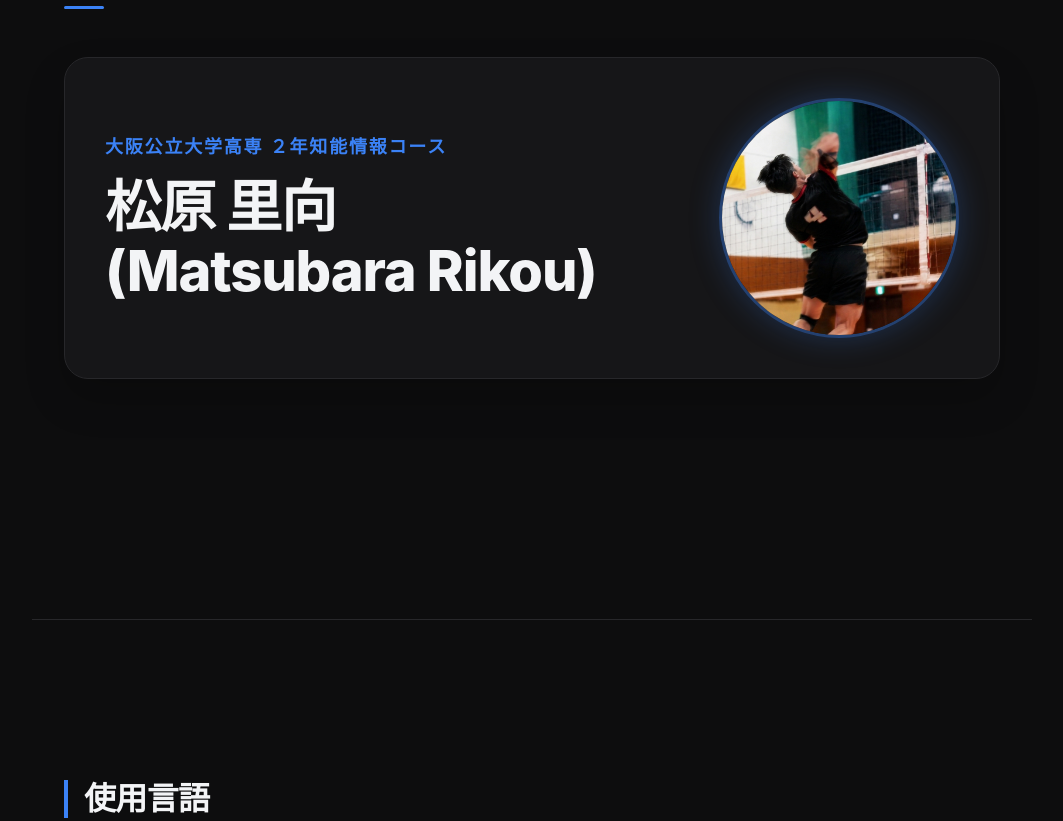
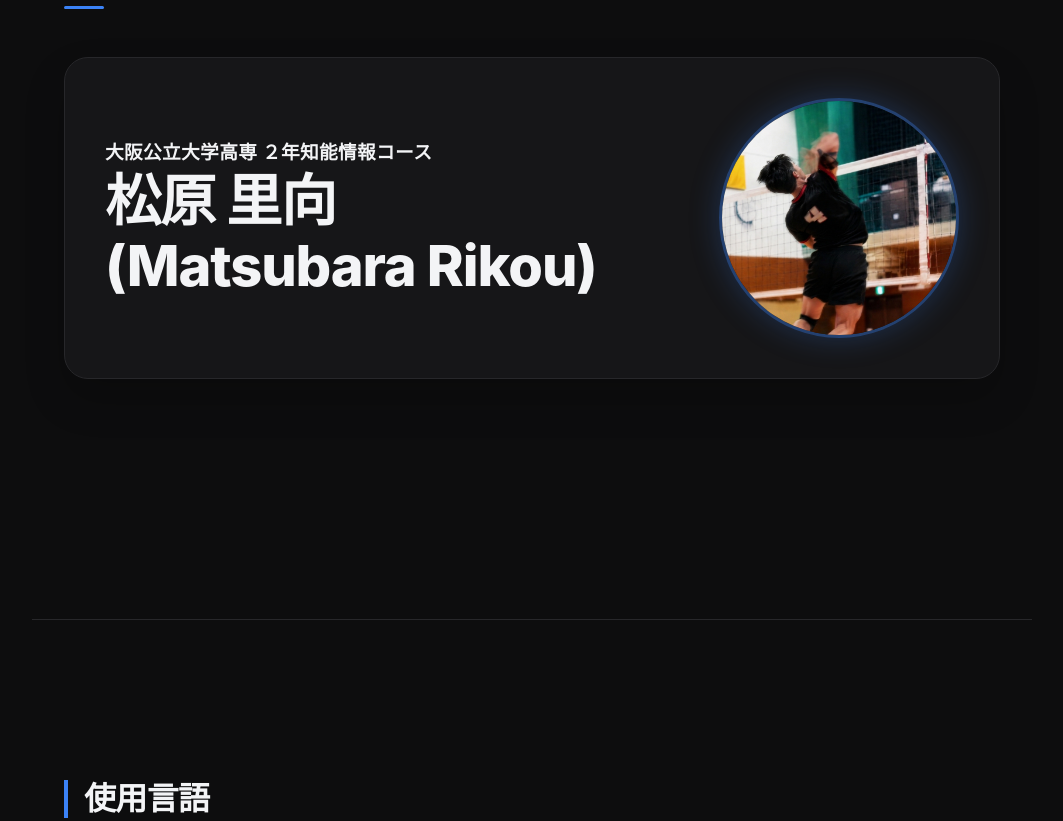
Before and after one commit to NERO11110/Portfolio, a plain HTML site: page index.html in a window 1280 px wide. Shown: the part 1045-1866 px from the top of the page, without its empty margins (108-1171 px from the left). Drawn offline with Linux system fonts and the light colour scheme.

Commit message:
少しでかい気がする

```diff
--- a/index.html
+++ b/index.html
@@ -39,7 +39,7 @@
 
         <div class="name fade-in-item">
             <div class="name-text">
-                <p>大阪公立大学高専 ２年知能情報コース</p>
+                <h3>大阪公立大学高専 ２年知能情報コース</h3>
                 <h2>松原 里向</h2>
                 <h2>(Matsubara Rikou)</h2>
             </div>
```
